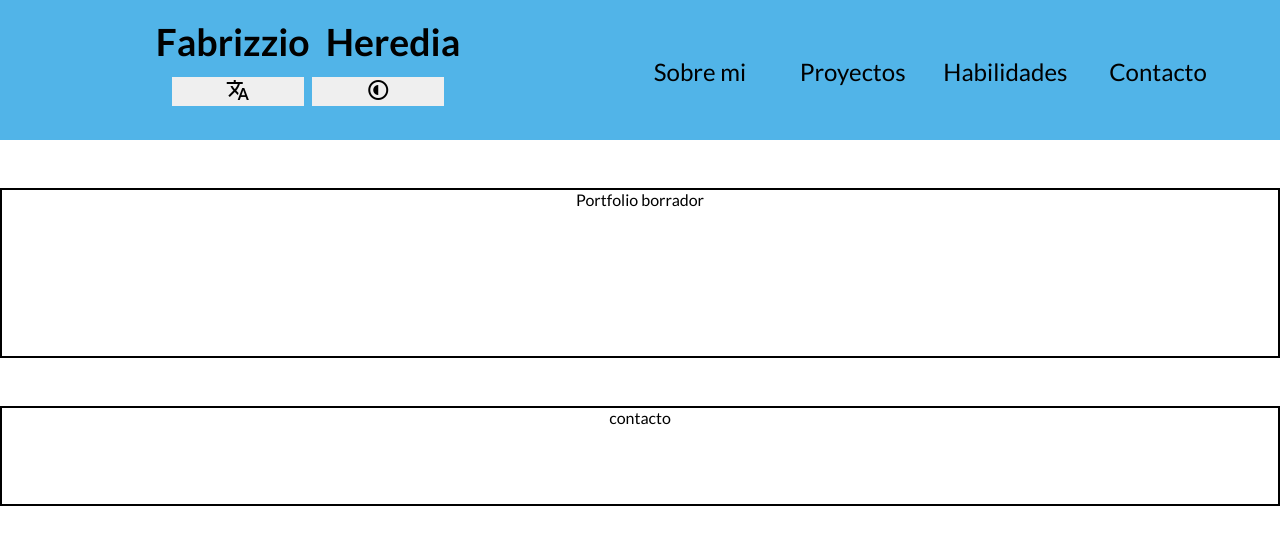
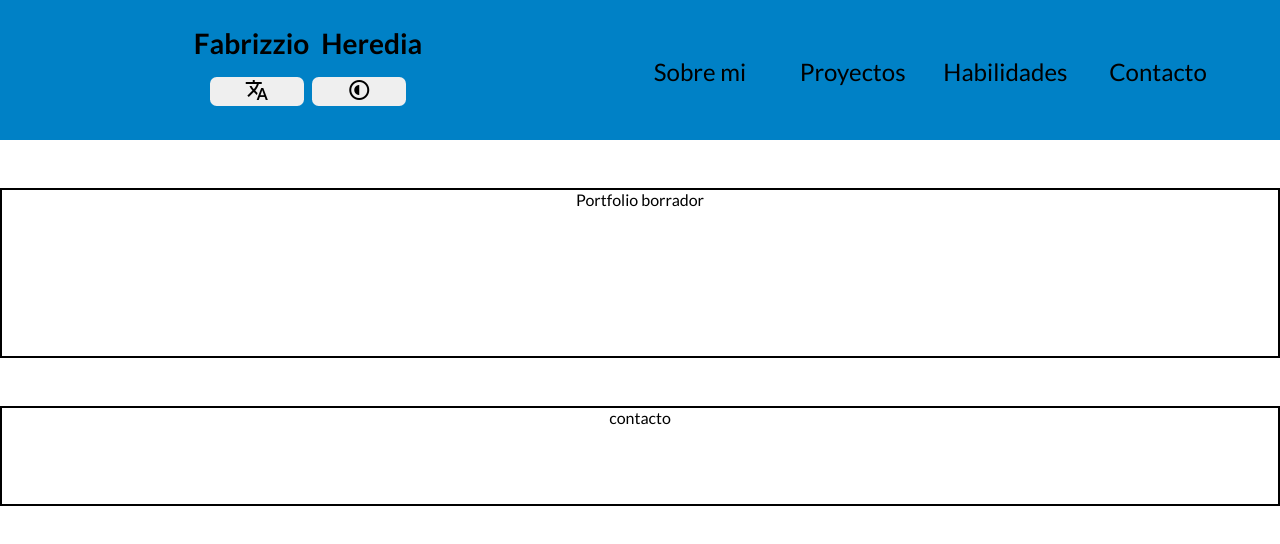
Before and after one commit to fabryfh/Portfolio-Fabrizzio-Heredia, a React (Vite) app: page /#/ in a window 1280 px wide. Shown: the top 544 px of the page. Built offline with nearby package versions, Linux system fonts and the light colour scheme.

Commit message:
Color var

```diff
--- a/src/App.css
+++ b/src/App.css
@@ -2,9 +2,9 @@
   /**/
   :root{
     --color-font-primary: rgb(0, 0, 0);
+    --color-font-secunday-dark: rgb(255, 255, 255);
 
-
-    --color-primary: rgba(81,180,232,1);
+    --color-primary: rgb(0, 129, 198);
     --color-secundary: rgb(255, 255, 255);
 
     --color-card-primary: rgba(184,222,255,1);
@@ -16,6 +16,7 @@
 }
 .dark{
     --color-font-primary: rgb(255, 255, 255);
+    --color-font-secunday-dark: rgb(168, 168, 168);
 
     --color-primary: rgba(47,41,88,1);
     --color-secundary:  rgba(83,56,143,1);
--- a/src/pages/styles/NavBar.css
+++ b/src/pages/styles/NavBar.css
@@ -4,11 +4,9 @@
     grid-template-rows: 1fr 1fr;
     width: 100%;
     height: 170px;
-    padding-right: 1.5em;
+    /* padding-right: 1.5em; */
     justify-content: center;
     align-content: center;
-    /* background-color: rgba(97, 95, 95, 0.479); */
-    /* background-color: rgba(0, 0, 0, 0.462); */
     background-color: var(--color-primary);
     transition: 0.2s ease-in;
 
@@ -21,6 +19,7 @@
     text-align: center;
     margin-top: 3em;
 }
+
 .navBar__name__container{
     font-size: x-large;
     gap: 0.2em;
@@ -28,6 +27,10 @@
     transition: 0.2s ease-in;
     color: var(--color-font-primary);
     margin-top: -0.9em;
+}
+
+.navBar__name__container:hover{
+    color: var(--color-font-secunday-dark);
 }
 
 .navBar__list__container{
@@ -43,7 +46,7 @@
 }
 
 .close-nav-up{
-    transform: scale3d(0);
+    transform: scaleY(0);
 }
 
 .navBar__btn__container{
@@ -53,6 +56,11 @@
     align-content: center;
     gap: 0.5em;
     padding: 0em 1em;
+    transition: 0.2s ease-in;
+}
+
+.navBar__btn{
+    border-radius: 0.5em;
 }
 
 .navBar__list{
@@ -61,6 +69,9 @@
     margin-top: 1.5em;
 }
 
+.navBar__list:hover{
+    color: var(--color-font-secunday-dark);
+}
 
 @media (min-width: 700px) {
     .navBar__container{
@@ -69,7 +80,7 @@
         height: 140px;
     }
     .close-nav-up{
-        transform: scale(1);
+        transform: scaleY(1);
     }
     .navBar__list__container{
         grid-template-columns: 1fr 1fr 1fr 1fr;
--- a/src/pages/styles/NavBarDown.css
+++ b/src/pages/styles/NavBarDown.css
@@ -31,6 +31,9 @@
     margin-top: 1em;
     width: 50px;
 }
+.navBar__down__list:hover{
+    color: var(--color-font-secunday-dark);
+}
 
 @media (min-width: 700px) {
     .navBar__container{
@@ -50,9 +53,4 @@
     .navBar__list{
         font-size: x-large;
     }
-    .navBar__name__container{
-        font-size: xx-large;
-        display: flex;
-        gap: 0.5em;
-    }
 }
```
